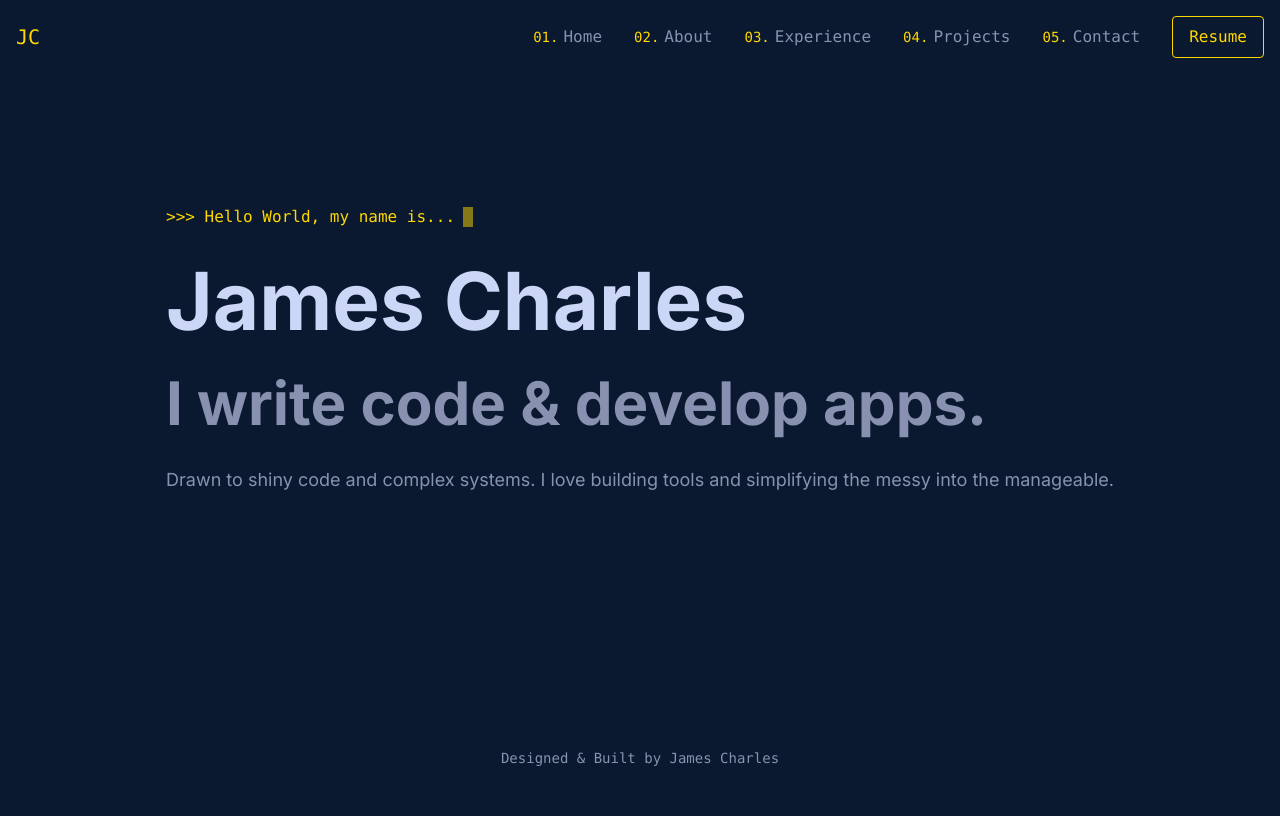
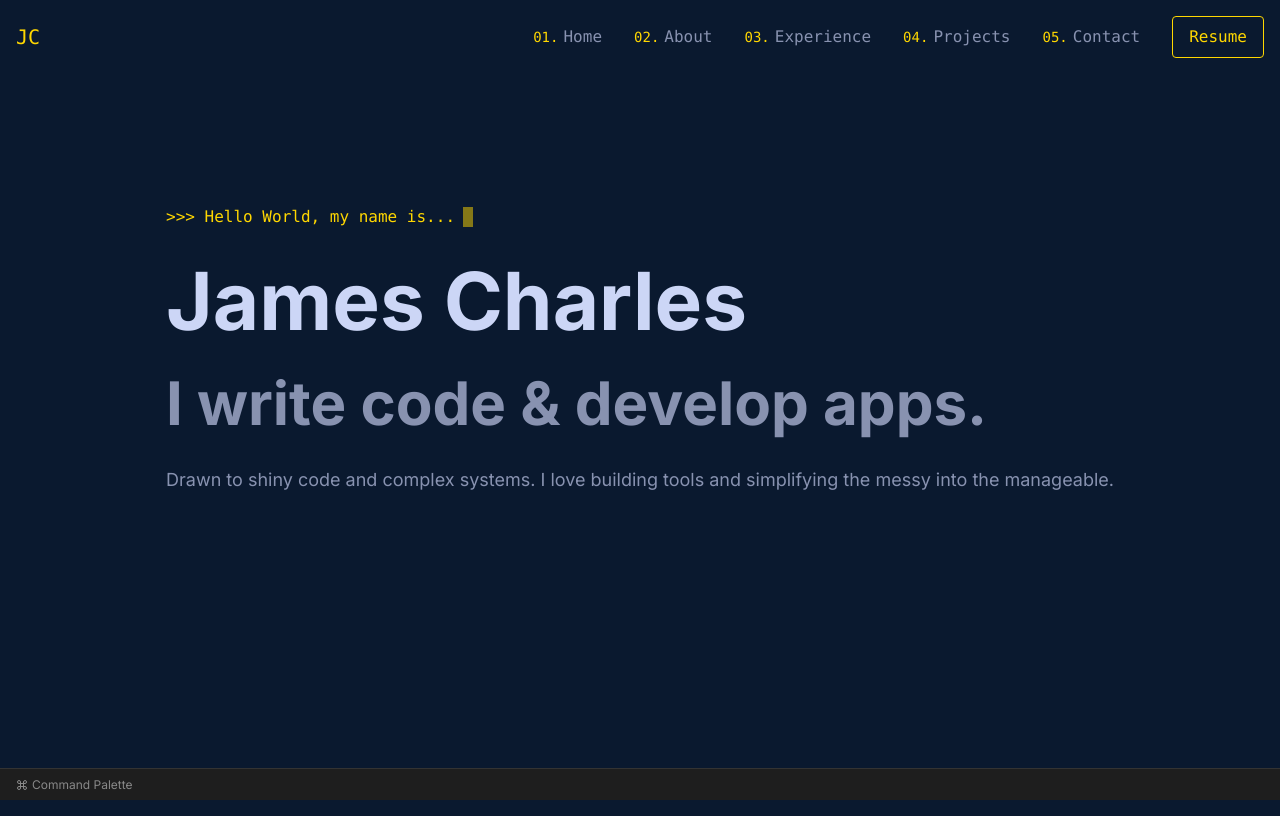
Before and after one commit to JamesHusband/portfolio, a Next.js app: page / in a window 1280 px wide. Built offline with nearby package versions, Linux system fonts and the light colour scheme.

Commit message:
feat: ui toolbar

```diff
--- a/package.json
+++ b/package.json
@@ -10,6 +10,7 @@
   },
   "dependencies": {
     "framer-motion": "^12.5.0",
+    "lucide-react": "^0.483.0",
     "next": "15.2.3",
     "react": "^19.0.0",
     "react-dom": "^19.0.0",
--- a/src/app/layout.tsx
+++ b/src/app/layout.tsx
@@ -1,6 +1,6 @@
 import type { Metadata } from "next";
 import "./globals.css";
-import { Footer, TopBar } from "@ui";
+import { Footer, TopBar, Toolbar } from "@ui";
 import { siteMetadata } from "@config";
 
 import { Inter, Space_Mono } from "next/font/google";
@@ -25,8 +25,9 @@ export default function RootLayout({
         className={`${inter.className} ${spaceMono.variable} bg-navy pt-nav min-h-screen flex flex-col`}
       >
         <TopBar />
-        <main className="flex-1">{children}</main>
+        <main className="flex-1 pb-8">{children}</main>
         <Footer />
+        <Toolbar />
       </body>
     </html>
   );
--- /dev/null
+++ b/src/ui/Toolbar/Toolbar.tsx
@@ -0,0 +1,16 @@
+"use client";
+
+import { Command } from "lucide-react";
+
+export function Toolbar() {
+  return (
+    <div className="fixed bottom-0 left-0 right-0 h-8 bg-[#1e1e1e] border-t border-[#333] flex items-center px-4">
+      <div className="flex items-center gap-2 text-xs text-[#888]">
+        <button className="flex items-center gap-1 hover:text-white transition-colors">
+          <Command className="w-3 h-3" />
+          <span>Command Palette</span>
+        </button>
+      </div>
+    </div>
+  );
+}
--- /dev/null
+++ b/src/ui/Toolbar/index.ts
@@ -0,0 +1 @@
+export { Toolbar } from "./Toolbar";
--- a/src/ui/index.ts
+++ b/src/ui/index.ts
@@ -7,3 +7,4 @@ export { List } from "./List/List";
 export { FramedImage } from "./FramedImage/FramedImage";
 export { Tabs } from "./Tabs";
 export { Footer } from "./Footer/Footer";
+export { Toolbar } from "./Toolbar/Toolbar";
```
Also changed, not shown: 1 other file (tests, documents, lock files or other folders).
